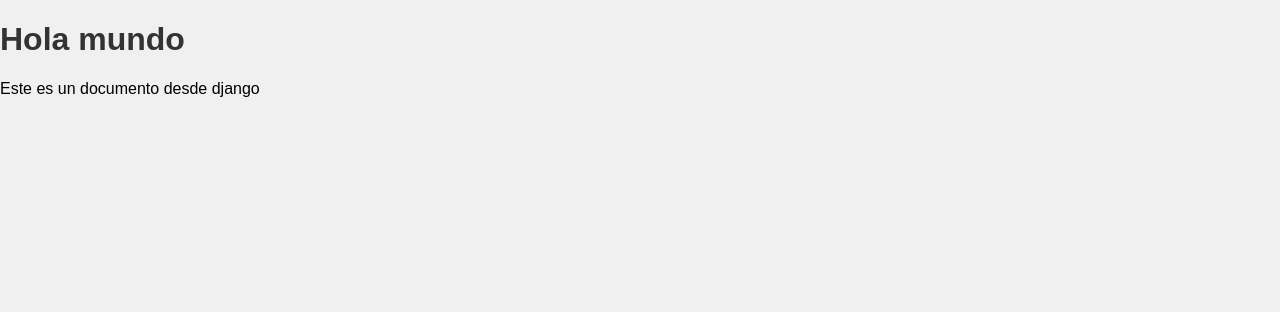
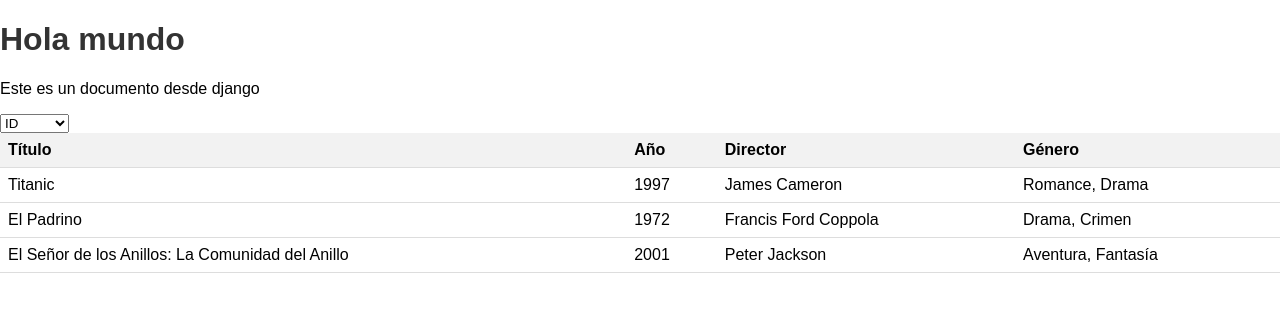
Before and after one commit to ALVARO-QUISPE-UNSA/practica_sqlite, a Django app: page / in a window 1280 px wide. Shown: the top 312 px of the page. Run offline with Django 5.2, Linux system fonts and the light colour scheme.

Commit message:
Se añadió modelo de tabla para las consultas

```diff
--- a/peliculas/consultas_pweb2/static/consultas_pweb2/css/styles.css
+++ b/peliculas/consultas_pweb2/static/consultas_pweb2/css/styles.css
@@ -1,6 +1,5 @@
 body {
   font-family: Arial, sans-serif;
-  background-color: #f0f0f0;
   margin: 0;
   padding: 0;
 }
@@ -15,3 +14,15 @@ header {
 h1 {
   color: #333;
 }
+table {
+  width: 100%;
+  border-collapse: collapse;
+}
+th, td {
+  padding: 8px;
+  text-align: left;
+  border-bottom: 1px solid #ddd;
+}
+th {
+  background-color: #f2f2f2;
+}
--- /dev/null
+++ b/peliculas/consultas_pweb2/static/consultas_pweb2/js/peticiones.js
@@ -0,0 +1 @@
+console.log('Hola mundo');
--- a/peliculas/consultas_pweb2/templates/consultas_pweb2/index.html
+++ b/peliculas/consultas_pweb2/templates/consultas_pweb2/index.html
@@ -4,9 +4,44 @@
   <meta charset="UTF-8">
   <title></title>
   <link rel="stylesheet" href="../../static/consultas_pweb2/css/styles.css">
+  <script src="../../static/consultas_pweb2/js/peticiones.js"></script>
 </head>
 <body>
   <h1>Hola mundo</h1>
   <p>Este es un documento desde django</p>
+  <select id="opciones">
+    <option value="id">ID</option>
+    <option value="titulo">Título</option>
+    <option value="director">Director</option>
+    <option value="genero">Género</option>
+  </select>
+
+  <table>
+    <tr>
+      <th>Título</th>
+      <th>Año</th>
+      <th>Director</th>
+      <th>Género</th>
+    </tr>
+    <tr>
+      <td>Titanic</td>
+      <td>1997</td>
+      <td>James Cameron</td>
+      <td>Romance, Drama</td>
+    </tr>
+    <tr>
+      <td>El Padrino</td>
+      <td>1972</td>
+      <td>Francis Ford Coppola</td>
+      <td>Drama, Crimen</td>
+    </tr>
+    <tr>
+      <td>El Señor de los Anillos: La Comunidad del Anillo</td>
+      <td>2001</td>
+      <td>Peter Jackson</td>
+      <td>Aventura, Fantasía</td>
+    </tr>
+    <!-- Puedes añadir más filas según necesites -->
+  </table>
 </body>
 </html>
```
